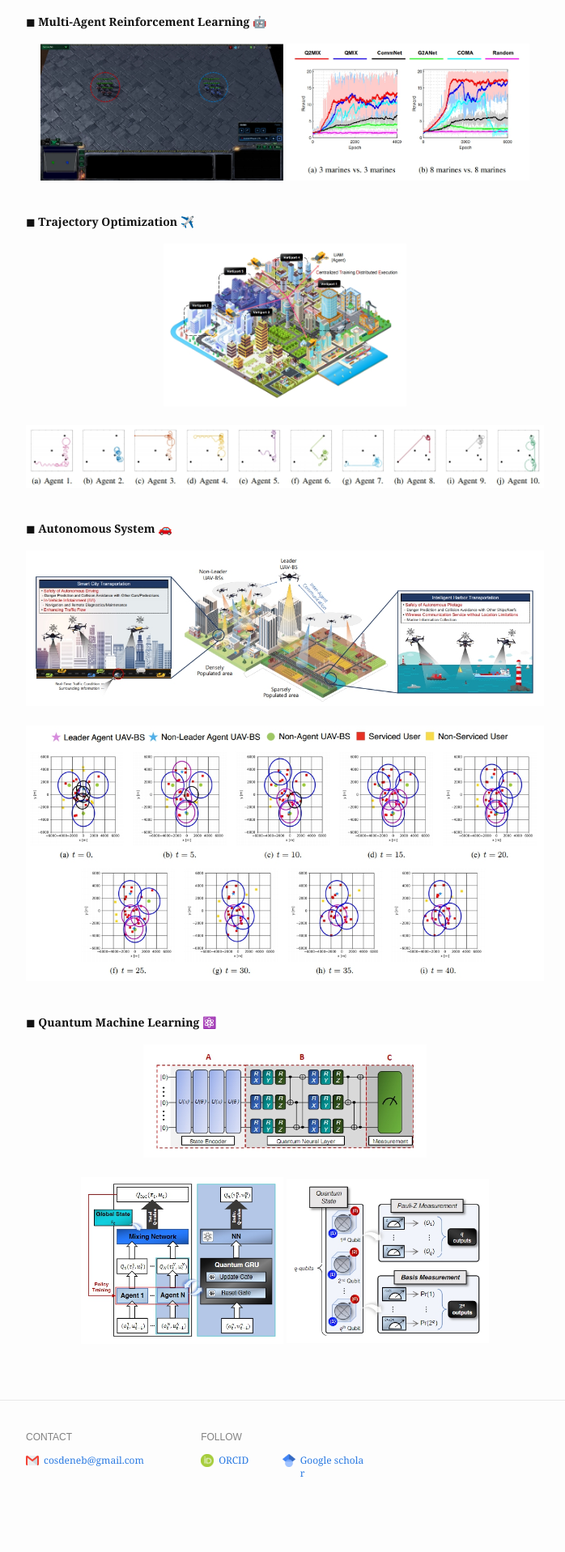
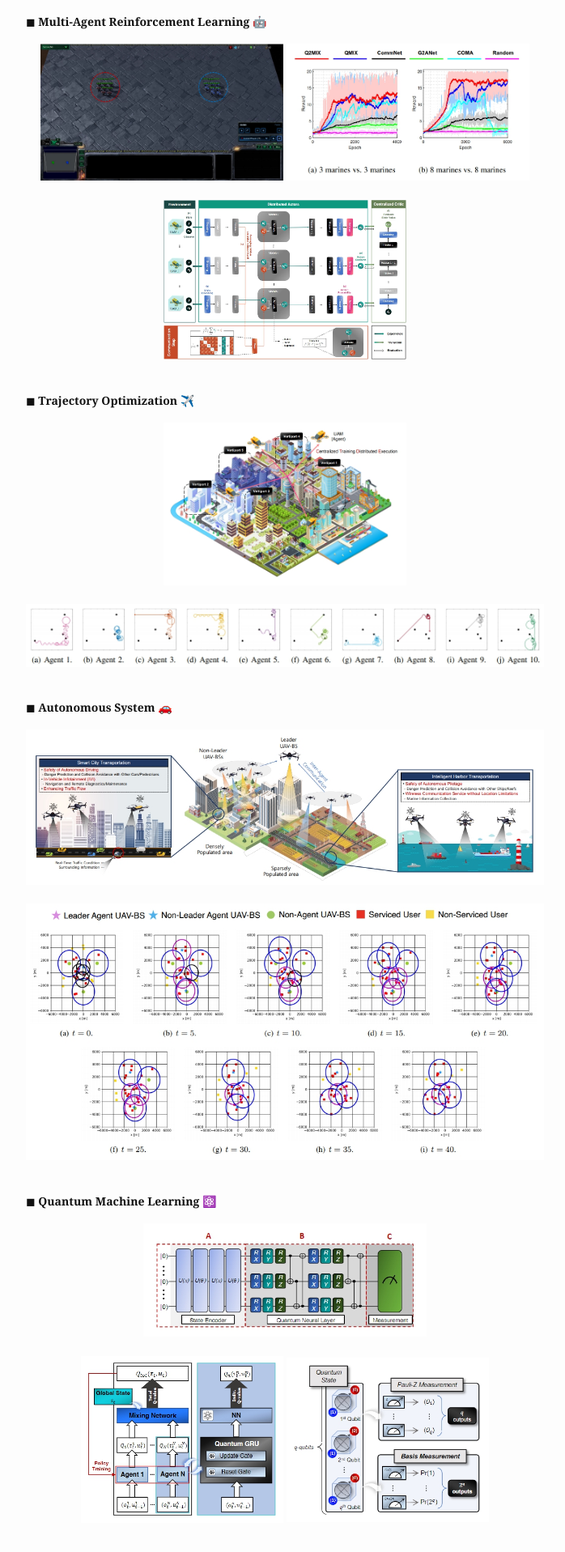
Before and after one commit to cosdeneb/cosdeneb.github.io, a Jekyll site: the page built from index.md, in a window 1280 px wide. Shown: the part 595-2512 px from the top of the page at 81% size, without its empty margins (288-986 px from the left). Built offline with Jekyll 4.4.1, drawn with Linux system fonts in a browser that asks for light colours; before the commit the page ends 2478 px from its top, so only the background shows below that.

Commit message:
Update index.md

```diff
--- a/index.md
+++ b/index.md
@@ -34,6 +34,10 @@
   <div style="text-align : center;">
     <img src="{{ "/assets/img/paper/smac.jpg" | absolute_url }}" width=300 class="post-pic" style="border: none; outline: none;"/>
     <img src="{{ "/assets/img/paper/smac_reward.jpg" | absolute_url }}" width=300 class="post-pic" style="border: none; outline: none;"/>
+  </div>
+  <br/>
+  <div style="text-align : center;">
+    <img src="{{ "/assets/img/paper/commnet.jpg" | absolute_url }}" width=300 class="post-pic" style="border: none; outline: none; margin: 0 auto; display: block;"/>
   </div>
   <br/>
 </p>
```
